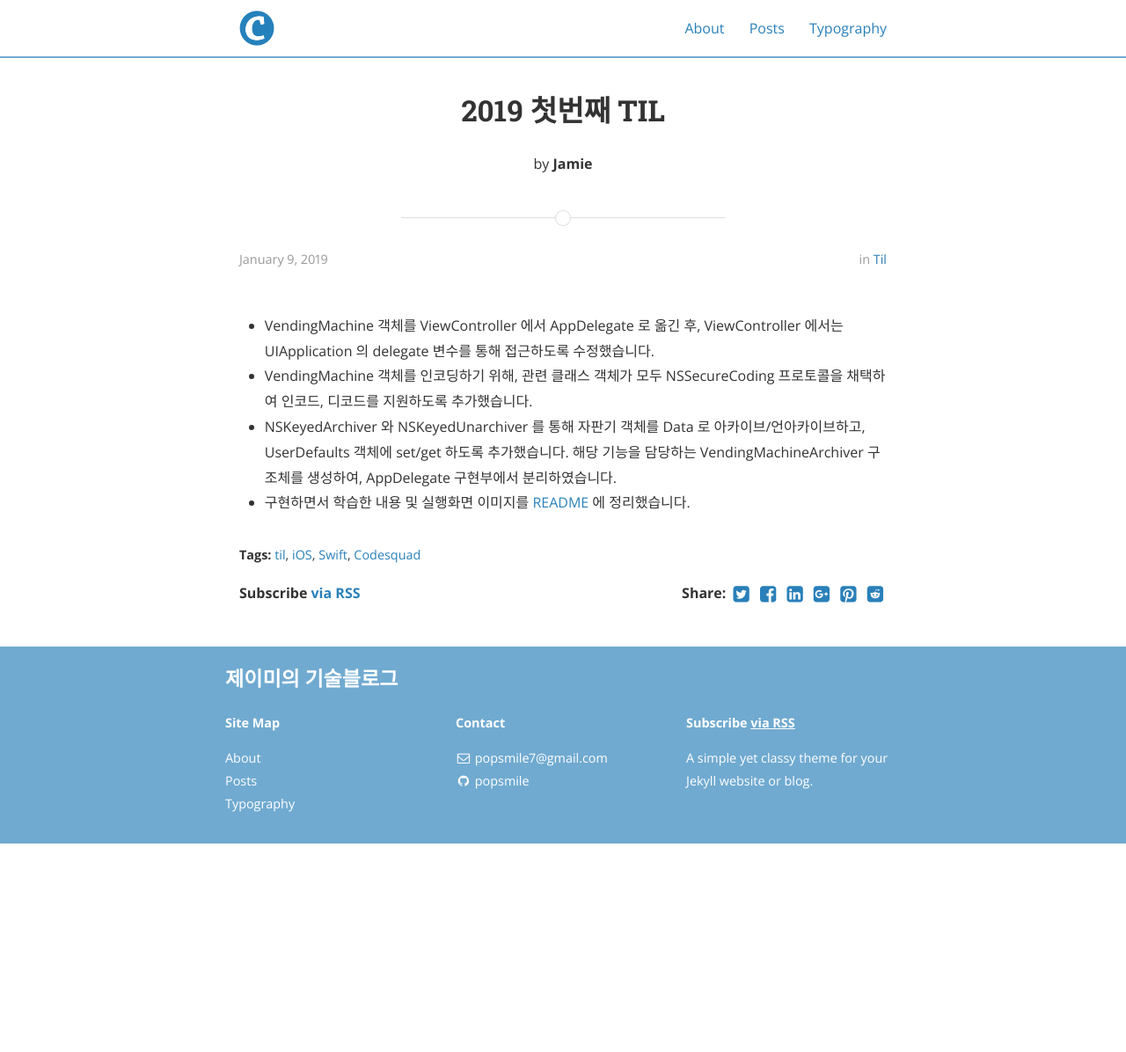
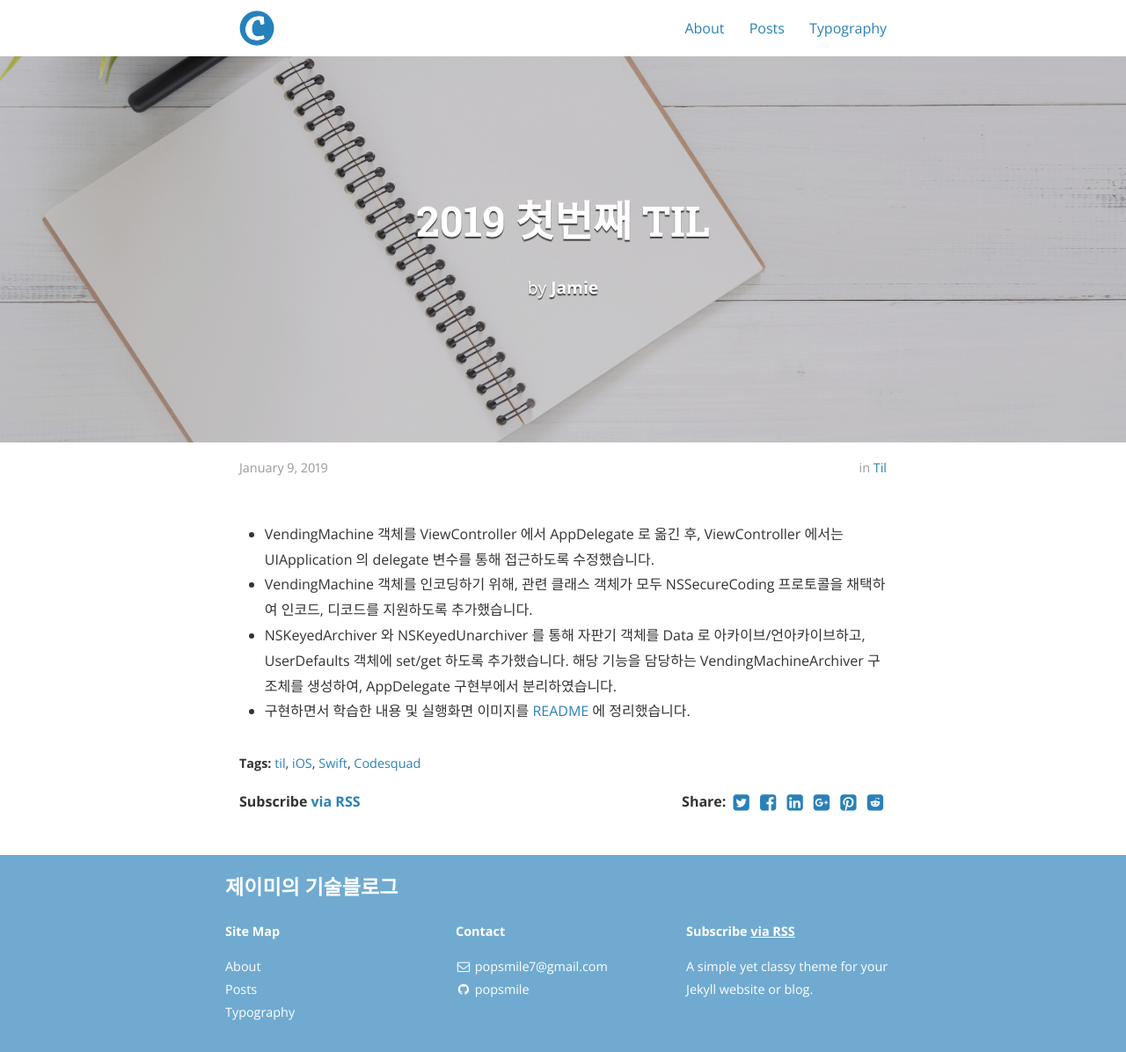
Before and after one commit to popsmile/popsmile.github.io, a Jekyll site: the page built from _posts/2019-01-09-TIL.markdown, in a window 1280 px wide. Shown: the whole page at 88% size. Built offline with Jekyll 4.4.1, drawn with Linux system fonts in a browser that asks for light colours; nearby versions of some CDN libraries; before the commit the page ends 959 px from its top, so only the background shows below that.

Commit message:
Add cover image to the post til

```diff
--- a/_posts/2019-01-09-TIL.markdown
+++ b/_posts/2019-01-09-TIL.markdown
@@ -5,6 +5,7 @@ date:   2019-01-09 00:48:00
 author: Jamie
 categories: TIL
 tags: til iOS Swift Codesquad
+cover:  "/assets/cover/til-background.jpg"
 ---
 
 - VendingMachine 객체를 ViewController 에서 AppDelegate 로 옮긴 후, ViewController 에서는 UIApplication 의 delegate 변수를 통해 접근하도록 수정했습니다.
```
Also changed, not shown: assets/cover/til-background.jpg (added).
